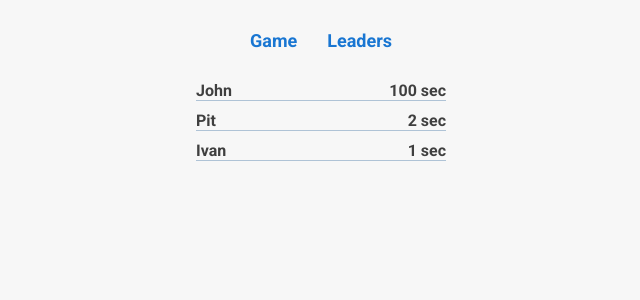
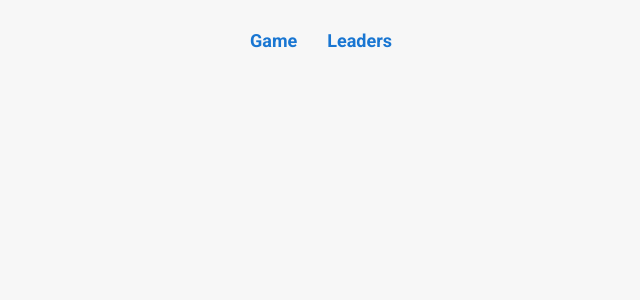
Before and after one commit to ArchonForm/react-minesweeper, a React (Create React App) app: page /leaders in a window 1280 px wide. Shown: the top 300 px of the page, without its empty margins (319-959 px from the left). Built offline with nearby package versions, Linux system fonts and the light colour scheme.

Commit message:
add redux store

```diff
--- a/package.json
+++ b/package.json
@@ -7,6 +7,7 @@
     "@emotion/styled": "^11.10.6",
     "@mui/icons-material": "^5.11.11",
     "@mui/material": "^5.11.12",
+    "@reduxjs/toolkit": "^1.9.3",
     "@testing-library/jest-dom": "^5.16.5",
     "@testing-library/react": "^13.4.0",
     "@testing-library/user-event": "^13.5.0",
@@ -14,12 +15,14 @@
     "@types/node": "^16.18.14",
     "@types/react": "^18.0.28",
     "@types/react-dom": "^18.0.11",
+    "@types/react-redux": "^7.1.25",
     "classnames": "^2.3.2",
     "confetti": "^1.1.5",
     "immer": "^9.0.19",
     "node-sass": "^7.0.3",
     "react": "^18.2.0",
     "react-dom": "^18.2.0",
+    "react-redux": "^8.0.5",
     "react-router-dom": "^6.8.2",
     "react-scripts": "5.0.1",
     "typescript": "^4.9.5",
--- a/src/components/Game/Game.tsx
+++ b/src/components/Game/Game.tsx
@@ -9,8 +9,12 @@ import { CellData, SetupData } from '../../interfaces'
 import { GameProps } from './Game.props'
 import styles from './Game.module.css'
 import { Emoji } from '../enums'
+import { useAppDispatch } from '../../hooks/redux'
+import { savePlayerRecord } from '../../store/reducers/playersSlice'
 
 export const Game = ({ setupData, setGameStarted, name }: GameProps) => {
+  const dispatch = useAppDispatch()
+
   const board = initBoard(setupData)
 
   const [seconds, setSeconds] = useState<number>(0)
@@ -46,13 +50,18 @@ export const Game = ({ setupData, setGameStarted, name }: GameProps) => {
         showEmptyCells(setupData.height, setupData.width, x, y, draft)
       }
     })
+
+    // Если проиграли
     if (updatedGrid[x][y].isMine) {
       const revealedGrid = showGrid(updatedGrid)
       setGrid(revealedGrid)
       return setGameState(Emoji.GameOver)
     }
     const hiddenGrid = updatedGrid.flat().filter(cell => !cell.isRevealed)
+
+    // Если выйграли
     if (hiddenGrid.length === setupData.mines) {
+      dispatch(savePlayerRecord({ name, time: seconds }))
       setGameState(Emoji.GameWin)
       showGrid(updatedGrid)
     }
--- /dev/null
+++ b/src/hooks/redux.ts
@@ -0,0 +1,5 @@
+import { TypedUseSelectorHook, useDispatch, useSelector } from 'react-redux'
+import { AppDispatch, RootState } from '../store'
+
+export const useAppDispatch: () => AppDispatch = useDispatch
+export const useAppSelector: TypedUseSelectorHook<RootState> = useSelector
--- a/src/index.tsx
+++ b/src/index.tsx
@@ -1,11 +1,15 @@
 import React from 'react'
 import ReactDOM from 'react-dom/client'
+import { Provider } from 'react-redux'
 import { BrowserRouter } from 'react-router-dom'
 import App from './App'
+import { store } from './store'
 
 const root = ReactDOM.createRoot(document.getElementById('root') as HTMLElement)
 root.render(
-  <BrowserRouter>
-    <App />
-  </BrowserRouter>
+  <Provider store={store}>
+    <BrowserRouter>
+      <App />
+    </BrowserRouter>
+  </Provider>
 )
--- a/src/pages/Leaders/Leaders.tsx
+++ b/src/pages/Leaders/Leaders.tsx
@@ -1,24 +1,25 @@
+import { useAppSelector } from '../../hooks/redux'
+import { PlayerRecord } from '../../interfaces'
 import styles from './Leaders.module.css'
 
 export const Leaders = () => {
-  const players = [
-    {
-      name: 'John',
-      time: 100,
-    },
-    {
-      name: 'Pit',
-      time: 2,
-    },
-    {
-      name: 'Ivan',
-      time: 1,
-    },
-  ]
+  let players = useAppSelector(state => state.players.list)
+
+  const preparedPlayersList = (players: PlayerRecord[]): PlayerRecord[] => {
+    let unique = [
+      ...new Map(
+        players.map((item: PlayerRecord) => [item['name'], item])
+      ).values(),
+    ]
+
+    unique.sort((a: PlayerRecord, b: PlayerRecord) => a.time - b.time)
+    return unique.slice(0, 10)
+  }
+
   return (
     <div className={styles.container}>
-      {players.map(player => (
-        <div className={styles.playerInfo}>
+      {preparedPlayersList(players).map(player => (
+        <div key={player.name} className={styles.playerInfo}>
           <div>{player.name}</div>
           <div>{player.time} sec</div>
         </div>
--- /dev/null
+++ b/src/store/index.ts
@@ -0,0 +1,11 @@
+import { configureStore } from '@reduxjs/toolkit'
+import playersReducer from './reducers/playersSlice'
+
+export const store = configureStore({
+  reducer: {
+    players: playersReducer,
+  },
+})
+
+export type RootState = ReturnType<typeof store.getState>
+export type AppDispatch = typeof store.dispatch
--- /dev/null
+++ b/src/store/reducers/playersSlice.ts
@@ -0,0 +1,26 @@
+import { createSlice, PayloadAction } from '@reduxjs/toolkit'
+import { PlayerRecord, PlayersList } from '../../interfaces'
+
+const LOCAL_STORAGE_KEY = 'mpl' // minesweeper players list
+
+const initialState: PlayersList = {
+  list: JSON.parse(localStorage.getItem(LOCAL_STORAGE_KEY) ?? '[]'),
+}
+
+const playersSlice = createSlice({
+  name: 'players',
+  initialState,
+  reducers: {
+    savePlayerRecord(state, action: PayloadAction<PlayerRecord>) {
+      state.list.push({
+        name: action.payload.name,
+        time: action.payload.time,
+      })
+      localStorage.setItem(LOCAL_STORAGE_KEY, JSON.stringify(state.list))
+    },
+  },
+})
+
+export const { savePlayerRecord } = playersSlice.actions
+
+export default playersSlice.reducer
```
Also changed, not shown: src/interfaces/index.ts (+9 -0 lines), tsconfig.json (+3 -9 lines), 1 other file (tests, documents, lock files or other folders).
